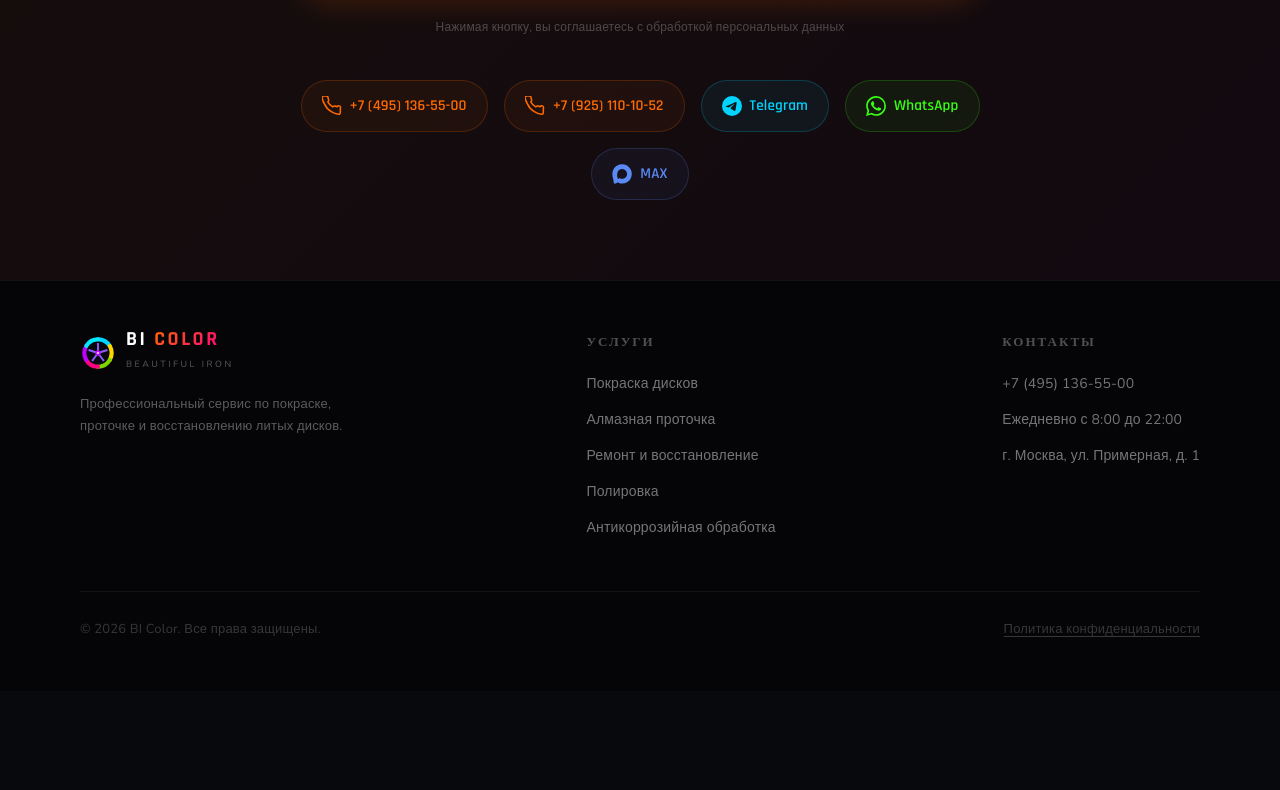
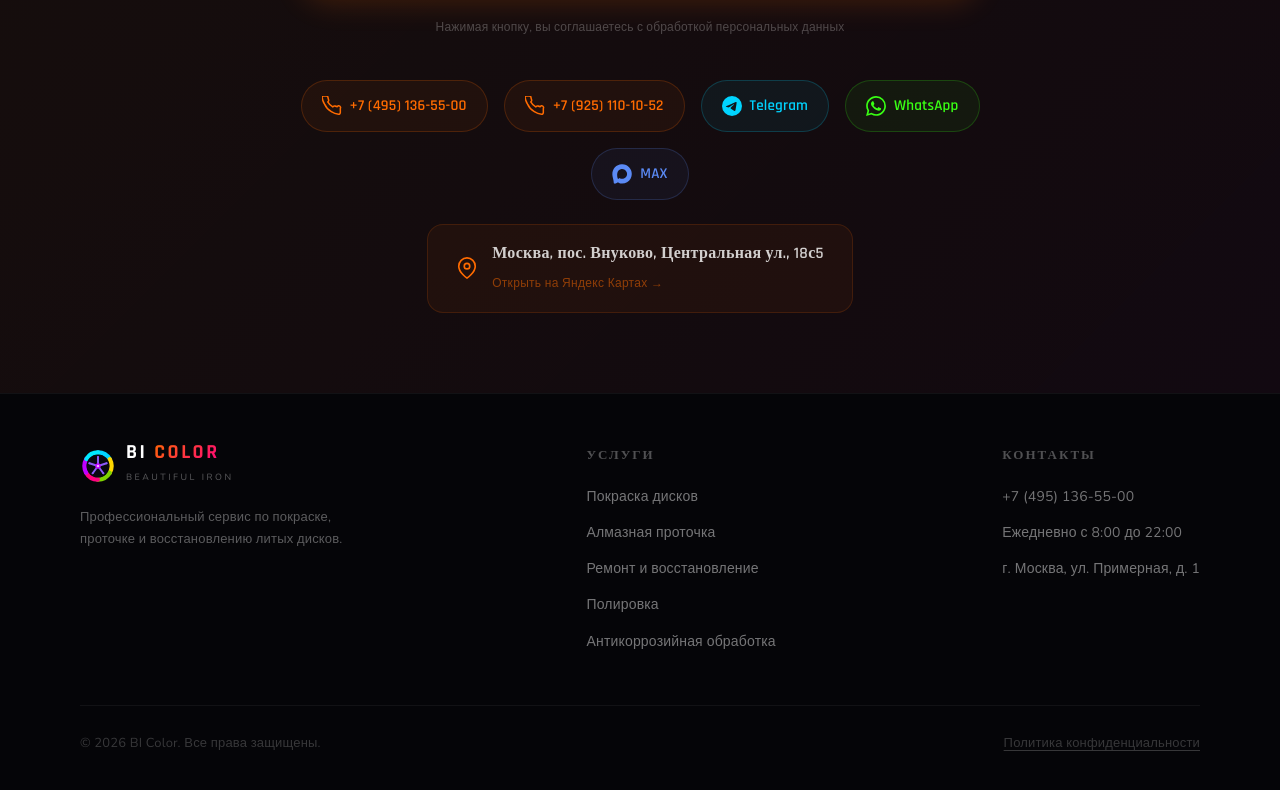
Before and after one commit to mikhailmikemorozov-coder/moaans, a React (Vite) app: page / in a window 1280 px wide. Shown: the part 5281-6071 px from the top of the page. Before the commit the page ends 5972 px from the top, so only its background shows below. Built offline with nearby package versions, Linux system fonts and the light colour scheme.

Commit message:
Add real address with Yandex Maps link (Внуково, Центральная 18с5)
Co-Authored-By: Claude Sonnet 4.6 <noreply@anthropic.com>

```diff
--- a/src/App.jsx
+++ b/src/App.jsx
@@ -881,6 +881,28 @@ export default function App() {
               </a>
             ))}
           </div>
+
+          {/* Address */}
+          <div style={{ marginTop: 24, display: "flex", justifyContent: "center" }}>
+            <a
+              href="https://yandex.ru/maps/?pt=37.274970,55.618200&z=16&l=map"
+              target="_blank"
+              rel="noopener noreferrer"
+              style={{ textDecoration: "none", display: "flex", alignItems: "center", gap: 14, padding: "16px 28px", background: "rgba(255,107,0,0.06)", border: "1px solid rgba(255,107,0,0.15)", borderRadius: 16, maxWidth: 460 }}
+            >
+              <span style={{ color: "#ff6b00", flexShrink: 0, display: "flex" }}>
+                <svg viewBox="0 0 24 24" fill="none" stroke="currentColor" strokeWidth="1.8" strokeLinecap="round" strokeLinejoin="round" width="22" height="22"><path d="M21 10c0 7-9 13-9 13S3 17 3 10a9 9 0 0118 0z"/><circle cx="12" cy="10" r="3"/></svg>
+              </span>
+              <div style={{ textAlign: "left" }}>
+                <div style={{ fontFamily: "'Rajdhani'", fontSize: 16, fontWeight: 600, color: "rgba(255,255,255,.8)", letterSpacing: 0.3 }}>
+                  Москва, пос. Внуково, Центральная ул., 18с5
+                </div>
+                <div style={{ fontSize: 12, color: "rgba(255,107,0,.5)", marginTop: 3, letterSpacing: 0.3 }}>
+                  Открыть на Яндекс Картах →
+                </div>
+              </div>
+            </a>
+          </div>
         </div>
       </section>
 
@@ -908,7 +930,7 @@ export default function App() {
                 ["5. Файлы cookie и аналитика", "Сайт использует файлы cookie и инструменты веб-аналитики для улучшения качества обслуживания и анализа посещаемости. Вы можете отказаться от использования cookie в настройках браузера или через баннер на сайте."],
                 ["6. Хранение и удаление данных", "Данные хранятся в течение срока, необходимого для обработки заявки. По вашему запросу мы удалим ваши персональные данные в течение 5 рабочих дней."],
                 ["7. Ваши права", "Вы имеете право:\n• Запросить информацию о хранящихся данных\n• Потребовать исправления или удаления данных\n• Отозвать согласие на обработку данных\n\nДля реализации прав свяжитесь с нами по телефону +7 (495) 136-55-00."],
-                ["8. Контакты", "По всем вопросам, связанным с обработкой персональных данных:\nТелефон: +7 (495) 136-55-00\nАдрес: г. Москва, ул. Примерная, д. 1"],
+                ["8. Контакты", "По всем вопросам, связанным с обработкой персональных данных:\nТелефон: +7 (495) 136-55-00\nАдрес: г. Москва, пос. Внуково, Центральная ул., 18с5"],
               ].map(([title, text], i) => (
                 <div key={i} style={{ marginBottom: 24 }}>
                   <div style={{ fontFamily: "'Rajdhani'", fontSize: 16, fontWeight: 700, color: "#fff", marginBottom: 8, letterSpacing: .5 }}>{title}</div>
```
